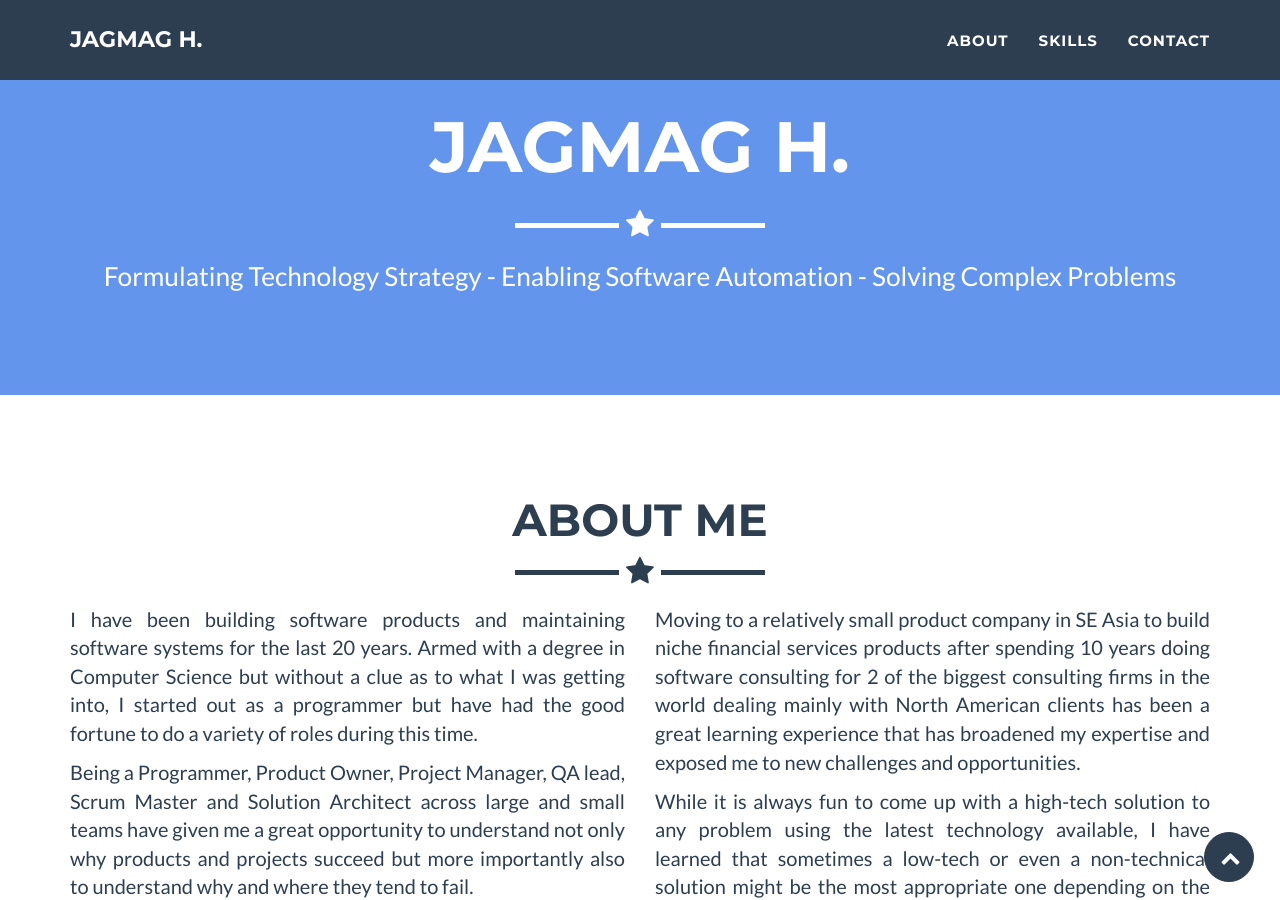
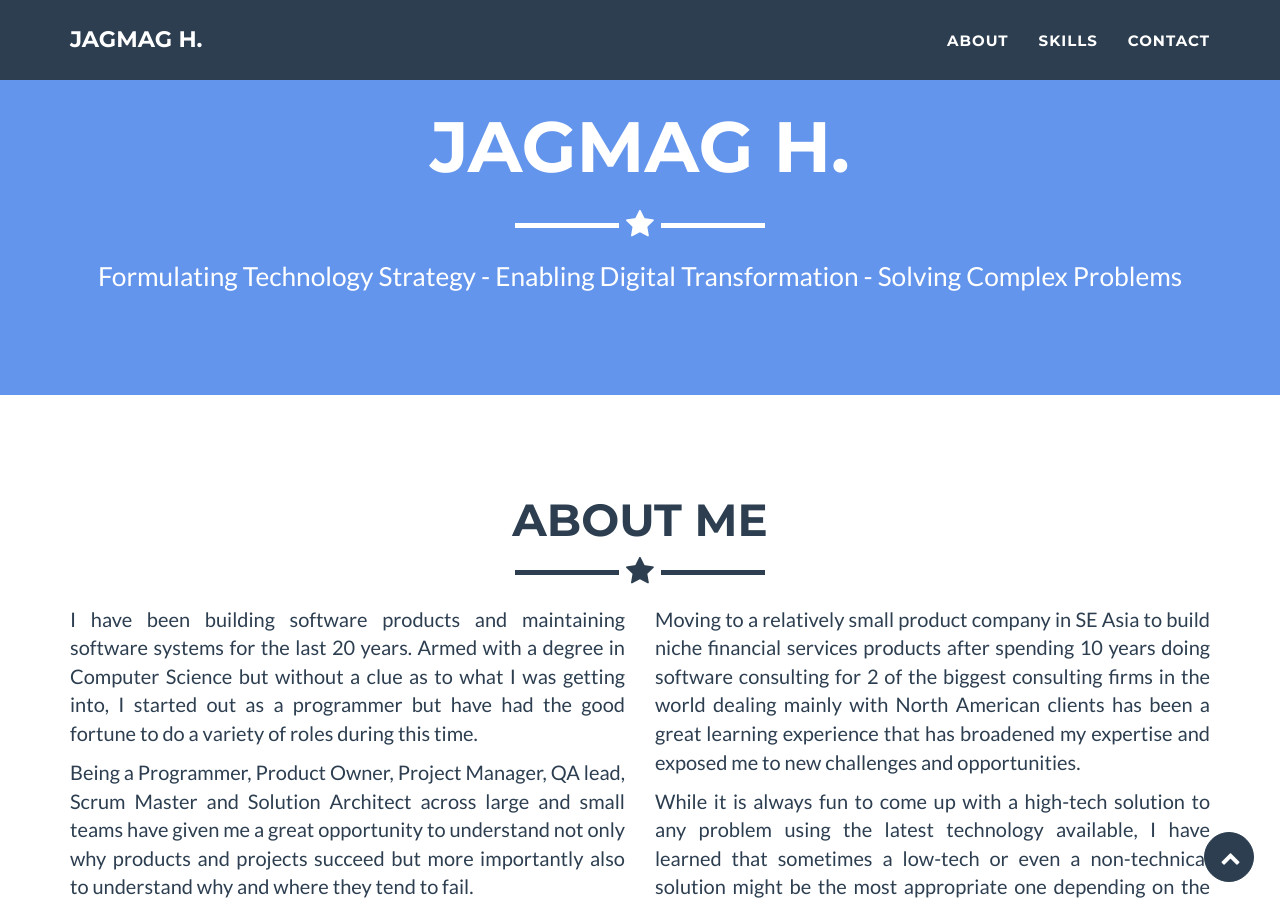
Before and after one commit to jagmagh/jagmagh.github.io, a Jekyll site: the page built from index.html, in a window 1280 px wide and 900 px high, scrolled down 338 px. Built offline with Jekyll 4.4.1, drawn with Linux system fonts in a browser that asks for light colours.

Commit message:
revised key messages on home page

```diff
--- a/_config.yml
+++ b/_config.yml
@@ -3,8 +3,8 @@ title: Jagmag H.
 email: jagmagh@gmail.com
 url: www.jagmagh.com
 description: "Personal website for Jagmag"
-keywords: "Jagmag, Technology, Strategy, Software, Automation, Problem Solving, Architecture"
-skills: "Formulating Technology Strategy - Enabling Software Automation - Solving Complex Problems"
+keywords: "Jagmag, Technology, Strategy, Software, Automation, Problem Solving, Architecture, Digital Transformation"
+skills: "Formulating Technology Strategy - Enabling Digital Transformation - Solving Complex Problems"
 meta_author: Jagmag
 
 # Google webmaster tools
```
